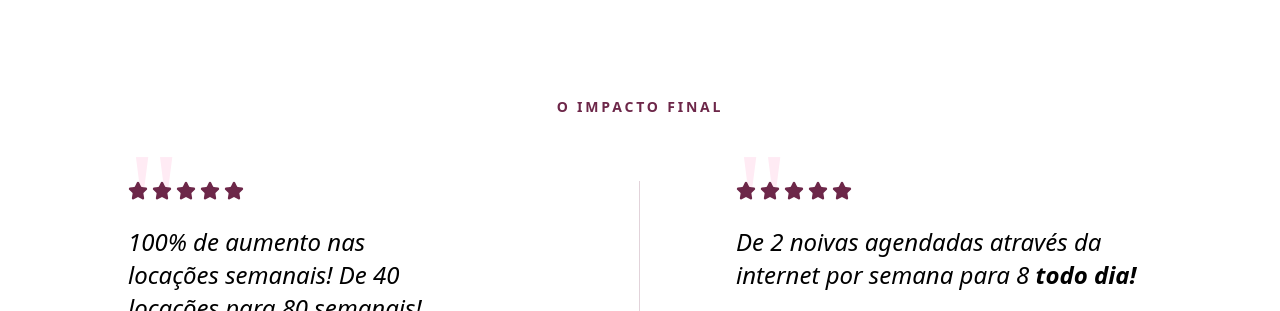
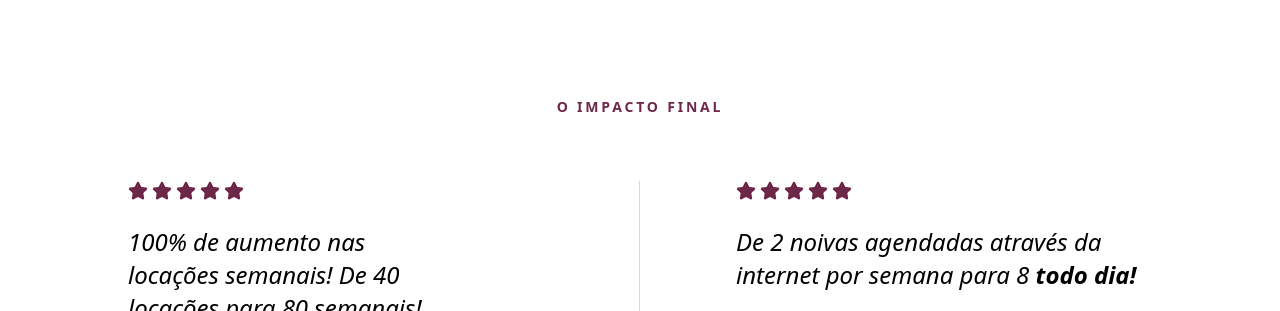
Before and after one commit to jooh44/site-vyrtech, a Next.js app: page /locacao-de-roupas in a window 1280 px wide. Shown: the part 4780-5091 px from the top of the page. Built offline with nearby package versions, Linux system fonts and the light colour scheme.

Commit message:
style: remove background quotes from testimonials

```diff
--- a/src/components/ui/EditorialTestimonialsSection.tsx
+++ b/src/components/ui/EditorialTestimonialsSection.tsx
@@ -24,7 +24,6 @@ export function EditorialTestimonialsSection() {
                 <div className="grid grid-cols-1 md:grid-cols-2 gap-16 max-w-5xl mx-auto text-left relative before:absolute before:inset-0 before:left-1/2 before:-ml-px before:w-px before:bg-[#6D2749]/20 before:hidden md:before:block">
                     {/* Testimonial 1 */}
                     <div className="pt-8 md:pt-0 md:pr-16 relative">
-                        <span className="absolute -top-12 left-0 text-9xl text-[#FFEBF4] font-editorial leading-none">"</span>
                         <div className="flex gap-1 mb-6 relative z-10">
                             {[...Array(5)].map((_, i) => (
                                 <Star key={i} className="w-5 h-5 text-[#6D2749] fill-[#6D2749]" />
@@ -46,7 +45,6 @@ export function EditorialTestimonialsSection() {
 
                     {/* Testimonial 2 */}
                     <div className="pt-16 border-t border-[#6D2749]/20 md:border-t-0 md:pt-0 md:pl-16 relative">
-                        <span className="absolute md:-top-12 top-4 left-0 md:left-16 text-9xl text-[#FFEBF4] font-editorial leading-none">"</span>
                         <div className="flex gap-1 mb-6 relative z-10">
                             {[...Array(5)].map((_, i) => (
                                 <Star key={i} className="w-5 h-5 text-[#6D2749] fill-[#6D2749]" />
```
